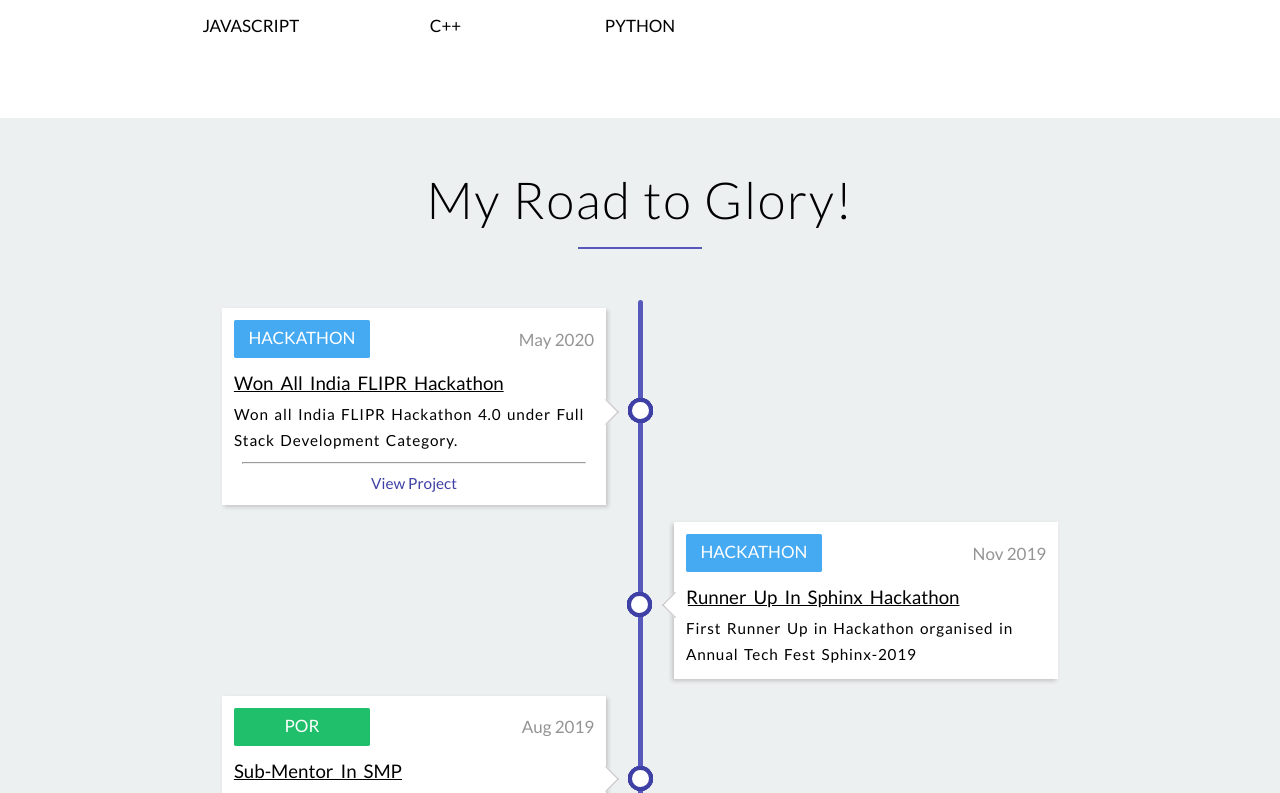
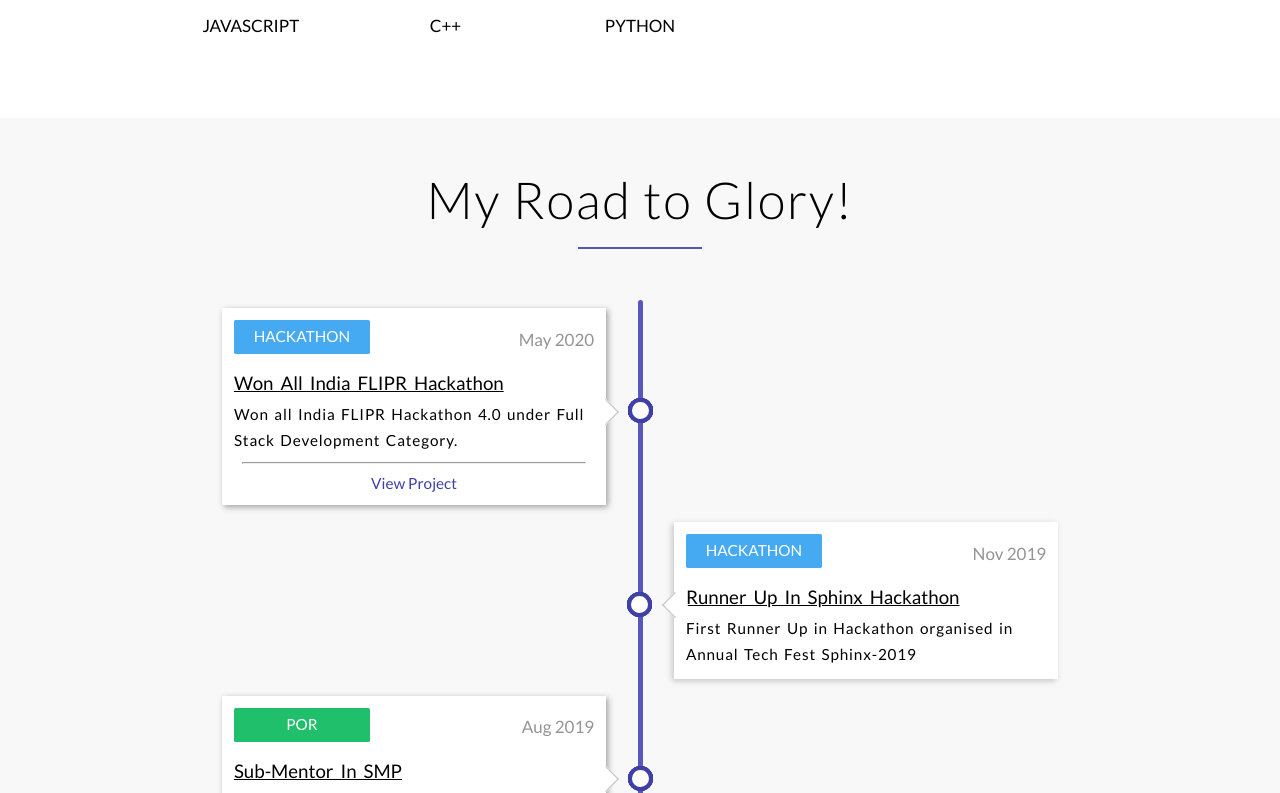
Before and after one commit to karn21/portfolio, a React (Create React App) app: page / in a window 1280 px wide. Shown: the part 2907-3700 px from the top of the page. Built offline with nearby package versions, Linux system fonts and the light colour scheme.

Commit message:
styled timeline

```diff
--- a/src/components/timeline/timeline.scss
+++ b/src/components/timeline/timeline.scss
@@ -1,7 +1,7 @@
 @import "../../index.scss";
 
 #timeline {
-  background-color: #ecf0f1;
+  background-color: #f8f8f8;
   padding-bottom: 2rem;
 }
 
@@ -46,7 +46,8 @@ div .timeline :nth-child(2n) {
   margin: 0.5rem 2rem 0.5rem 1rem;
   padding: 0.7rem;
   z-index: 99;
-  box-shadow: 2px 2px 4px rgb(197, 197, 197);
+  box-shadow: 2px 2px 6px rgb(158, 158, 158);
+  transition: 0.3s all linear;
   hr {
     margin: 0.5rem;
     color: #e5e5e5;
@@ -57,8 +58,7 @@ div .timeline :nth-child(2n) .timeline-item {
   align-self: flex-start;
   text-align: unset;
   margin: 0.5rem 1rem 0.5rem 2rem;
-
-  box-shadow: -2px 2px 4px rgb(197, 197, 197);
+  box-shadow: -2px 2px 6px rgb(197, 197, 197);
 }
 
 .timeline-item ::after {
@@ -102,9 +102,11 @@ div .timeline :nth-child(2n) .timeline-item ::before {
   .timeline-tag {
     text-transform: uppercase;
     padding: 0.3rem;
+
     color: #fff;
     border-radius: 0.1rem;
     text-align: center;
+    font-size: 0.9rem;
   }
   .date {
     text-align: center;
@@ -148,6 +150,7 @@ div .timeline :nth-child(2n) .timeline-item ::before {
     grid-template-columns: 1fr 1fr;
     .timeline-tag {
       width: 8rem;
+      height: 2rem;
       padding: unset;
       padding-top: 0.4rem;
     }
```
